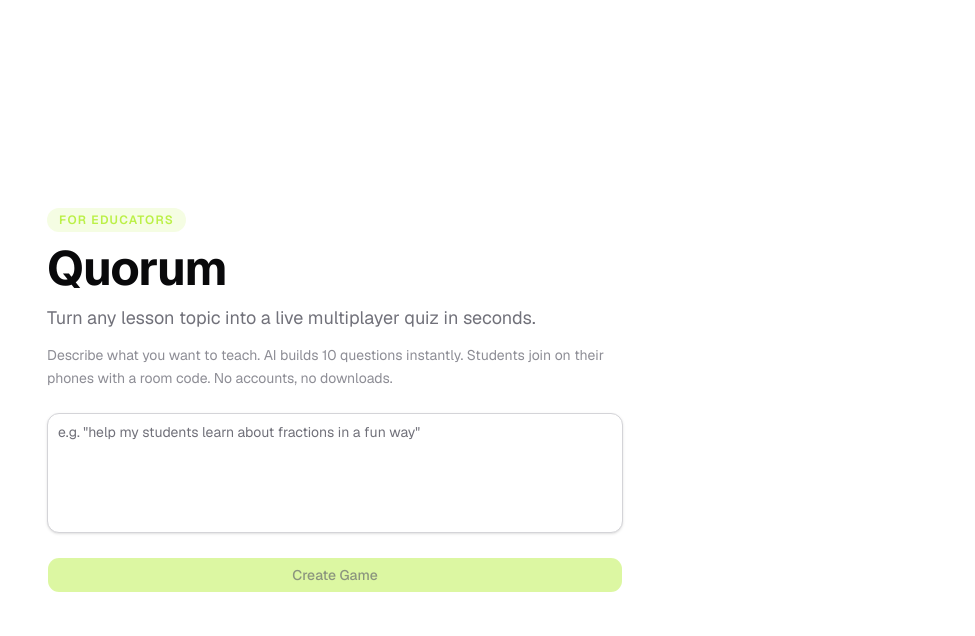
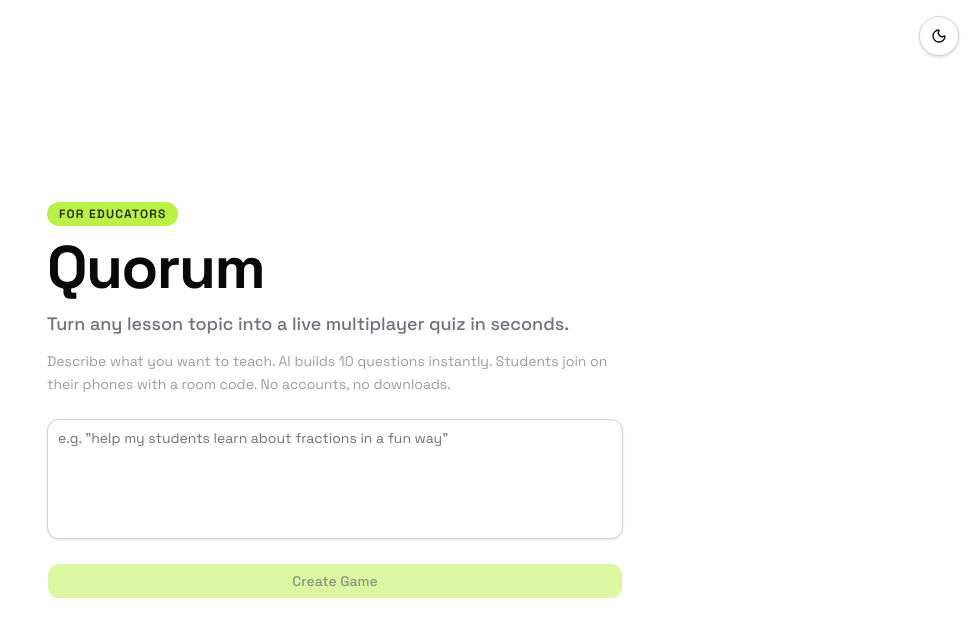
Before and after one commit to taariqelliott/quorum-edu, a Next.js app in the folder apps/web/: page / in a window 1280 px wide. Shown: the top 636 px of the page, without its empty margins (305-1280 px from the left). Built offline with nearby package versions, Linux system fonts and the light colour scheme; no server answers.

Commit message:
feat: implement theme toggle button and update font styles for improved UI consistency

```diff
--- a/apps/web/app/layout.tsx
+++ b/apps/web/app/layout.tsx
@@ -1,10 +1,14 @@
 import { ThemeProvider } from "@/components/theme-provider"
 import "@workspace/ui/globals.css"
 import { cn } from "@workspace/ui/lib/utils"
-import { Geist, Geist_Mono } from "next/font/google"
+import { Space_Grotesk, Geist_Mono } from "next/font/google"
 import { ConvexClientProvider } from "./ConvexClientProvider"
 
-const geist = Geist({ subsets: ["latin"], variable: "--font-sans" })
+const spaceGrotesk = Space_Grotesk({
+  subsets: ["latin"],
+  variable: "--font-sans",
+  weight: ["300", "400", "500", "600", "700"],
+})
 
 const fontMono = Geist_Mono({
   subsets: ["latin"],
@@ -24,7 +28,7 @@
         "antialiased",
         fontMono.variable,
         "font-sans",
-        geist.variable
+        spaceGrotesk.variable
       )}
     >
       <link rel="icon" href="/icon.png" sizes="any" />
--- a/apps/web/app/page.tsx
+++ b/apps/web/app/page.tsx
@@ -58,15 +58,15 @@
       <div className="flex w-full max-w-xl flex-col gap-6">
         <div className="flex flex-col gap-3">
           <div>
-            <span className="inline-block rounded-full bg-primary/15 px-3 py-1 text-xs font-semibold uppercase tracking-widest text-primary">
+            <span className="inline-block rounded-full bg-primary text-primary-foreground dark:bg-primary/15 dark:text-primary px-3 py-1 text-xs font-semibold uppercase tracking-widest">
               For educators
             </span>
           </div>
-          <h1 className="text-5xl font-bold tracking-tight">Quorum</h1>
-          <p className="text-lg text-muted-foreground">
+          <h1 className="text-6xl font-bold tracking-tight">Quorum</h1>
+          <p className="text-lg font-medium text-muted-foreground">
             Turn any lesson topic into a live multiplayer quiz in seconds.
           </p>
-          <p className="text-sm text-muted-foreground/80 leading-relaxed">
+          <p className="text-sm text-muted-foreground/70 leading-relaxed">
             Describe what you want to teach. AI builds 10 questions instantly.
             Students join on their phones with a room code. No accounts, no downloads.
           </p>
--- a/apps/web/app/play/[code]/page.tsx
+++ b/apps/web/app/play/[code]/page.tsx
@@ -103,7 +103,7 @@
           <h1 className="text-3xl font-bold">Game Over!</h1>
           <FinalScoreBoard score={room.score} />
         </div>
-        <div className="flex flex-col gap-1 pb-2">
+        <div className="flex flex-col gap-3 pb-20">
           <p className="text-xs font-semibold uppercase tracking-widest text-muted-foreground px-1 mb-2">
             Answer Key
           </p>
--- a/apps/web/components/theme-provider.tsx
+++ b/apps/web/components/theme-provider.tsx
@@ -2,6 +2,7 @@
 
 import * as React from "react"
 import { ThemeProvider as NextThemesProvider, useTheme } from "next-themes"
+import { Moon, Sun } from "lucide-react"
 
 function ThemeProvider({
   children,
@@ -17,6 +18,7 @@
     >
       <ThemeHotkey />
       {children}
+      <ThemeToggle />
     </NextThemesProvider>
   )
 }
@@ -68,4 +70,25 @@
   return null
 }
 
+function ThemeToggle() {
+  const { resolvedTheme, setTheme } = useTheme()
+  const [mounted, setMounted] = React.useState(false)
+
+  React.useEffect(() => setMounted(true), [])
+
+  if (!mounted) return null
+
+  const isDark = resolvedTheme === "dark"
+
+  return (
+    <button
+      onClick={() => setTheme(isDark ? "light" : "dark")}
+      aria-label="Toggle theme"
+      className="fixed top-4 right-4 z-50 flex size-10 items-center justify-center rounded-full border border-border bg-card shadow-md transition-colors hover:bg-accent"
+    >
+      {isDark ? <Sun className="size-4" /> : <Moon className="size-4" />}
+    </button>
+  )
+}
+
 export { ThemeProvider }
```
